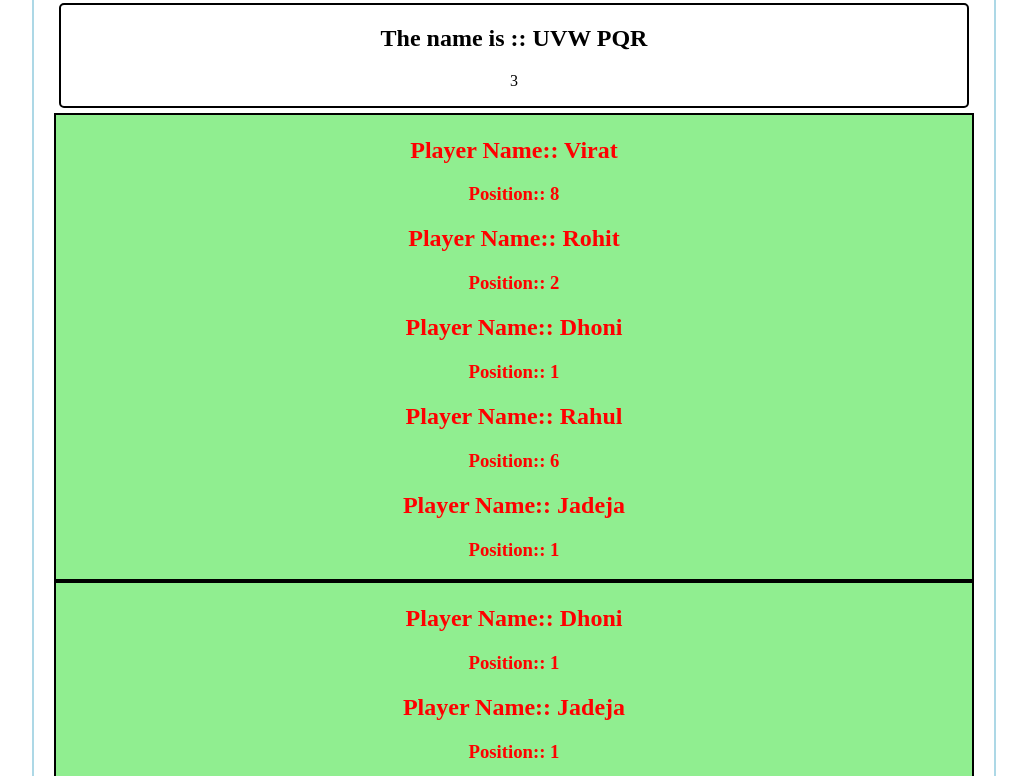
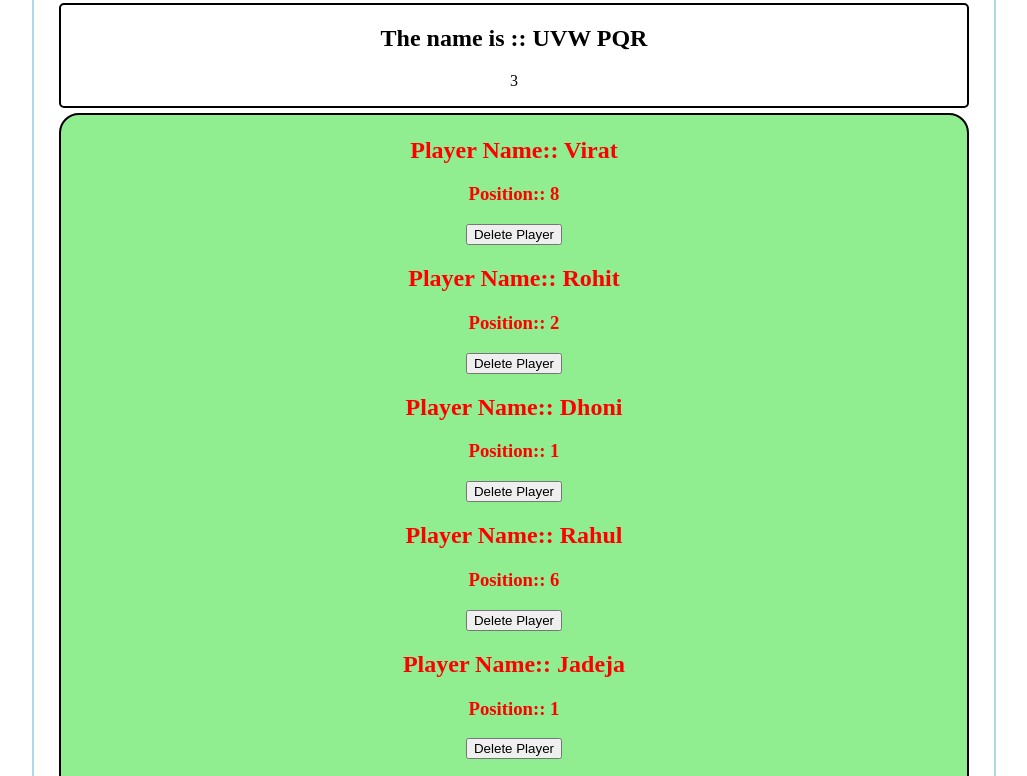
Before and after one commit to RhutvijChiplunkar/React-JS, a React (Create React App) app: page / in a window 1280 px wide. Shown: the part 684-1460 px from the top of the page, without its empty margins (126-1153 px from the left). Built offline with nearby package versions, Linux system fonts and the light colour scheme.

Commit message:
props,useState,lists,useEffect added

```diff
--- a/src/App.js
+++ b/src/App.js
@@ -2,6 +2,7 @@
 import './App.css';
 import Test from './MultipleComponents';
 import ListsOp from './MultipleComponents2';
+import Teams from './teams';
 
   function App() {
     var x=100;
@@ -27,6 +28,7 @@ import ListsOp from './MultipleComponents2';
 
 
       <ListsOp />
+      <Teams />
       </div>
   );
 }
--- a/src/MultipleComponents2.js
+++ b/src/MultipleComponents2.js
@@ -1,4 +1,5 @@
 import { useState } from 'react';
+import { useEffect } from 'react';
 import PropsEg from './PropsExample';
 
 const ListsOp = () => {
@@ -13,8 +14,36 @@ const ListsOp = () => {
         {name : 'Rohit', team: 'MI', place:2},
         {name : 'Dhoni', team: 'CSK', place:1},
         {name : 'Rahul', team: 'PBKS', place:6},
-        {name : 'Jadeja', team: 'CSK', place:1}
+        {name : 'Jadeja', team: 'CSK', place:1},
+        {name : 'Dinesh', team: 'KKR', place:3},
+        {name : 'Raina', team: 'CSK', place:1},
+        {name : 'Shami', team: 'PBKS', place:6},
+        {name : 'Sanju', team: 'RR', place:7}
     ]);
+
+
+
+    //function as a prop (here used for deleting a value)
+    //It will create new array, original array is unaltered
+    //This function will delete all the players with same place
+    const handleDelete=(place)=>{
+        const newPlayer=players.filter(player=>player.place!==place);
+        setPlayer(newPlayer);   //useState Hook is used here
+    }
+/*
+    //useEfect hook -> runs for every render
+    useEffect(()=>{
+        console.log("useEffect hook used here. This runs on every render");
+    });
+
+    //useEffect with dependency argument
+    useEffect(()=>{
+        console.log("useEffect hook used here, this does not run on every render");
+    },[]);
+*/
+    useEffect(()=>{
+        console.log("useEffect hook used here, this does not run on every render. It runs acc to dependency condition");
+    },[players]);
 
     return (
         <div className="comp">
@@ -28,8 +57,10 @@ const ListsOp = () => {
             }
 
         {/* Props in React.js */}
-        <PropsEg players={players}/>
-        <PropsEg players={players.filter(player=>player.team==="CSK")} title="CSK team members"/>
+        <PropsEg players={players} handleDelete={handleDelete}/>
+
+        {/*using filter so that we get only selected values
+        <PropsEg players={players.filter(player=>player.team==="CSK")} title="CSK team members"/>*/}
         </div>
     );
 }
--- a/src/PropsExample.js
+++ b/src/PropsExample.js
@@ -1,4 +1,5 @@
-const PropsEg = ({players}) => {
+//we can also pass function as a prop
+const PropsEg = ({players,handleDelete}) => {
     /* var name=props.name;
     var place=props.place;
     var team=props.team; */
@@ -10,6 +11,7 @@ const PropsEg = ({players}) => {
             <div className="players" >
                 <h2>Player Name:: {player.name}</h2>
                 <h3>Position:: {player.place}</h3>
+                <button onClick={()=>handleDelete(player.place)}>Delete Player</button>
             </div>
             ))}
         </div>  //end tag
--- a/src/index.css
+++ b/src/index.css
@@ -33,6 +33,8 @@ div .App{
 
 .IPLteams{
   border: 2px solid black;
+  margin: 5px;
+  border-radius: 20px;
   text-align: center;
   color: red;
   background-color: lightgreen;
```
